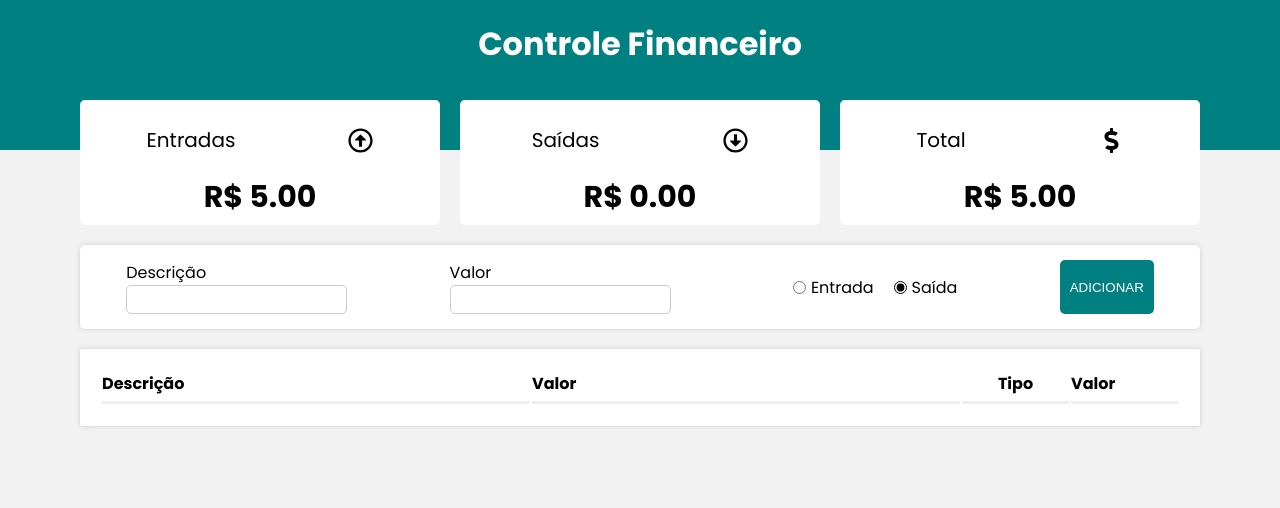
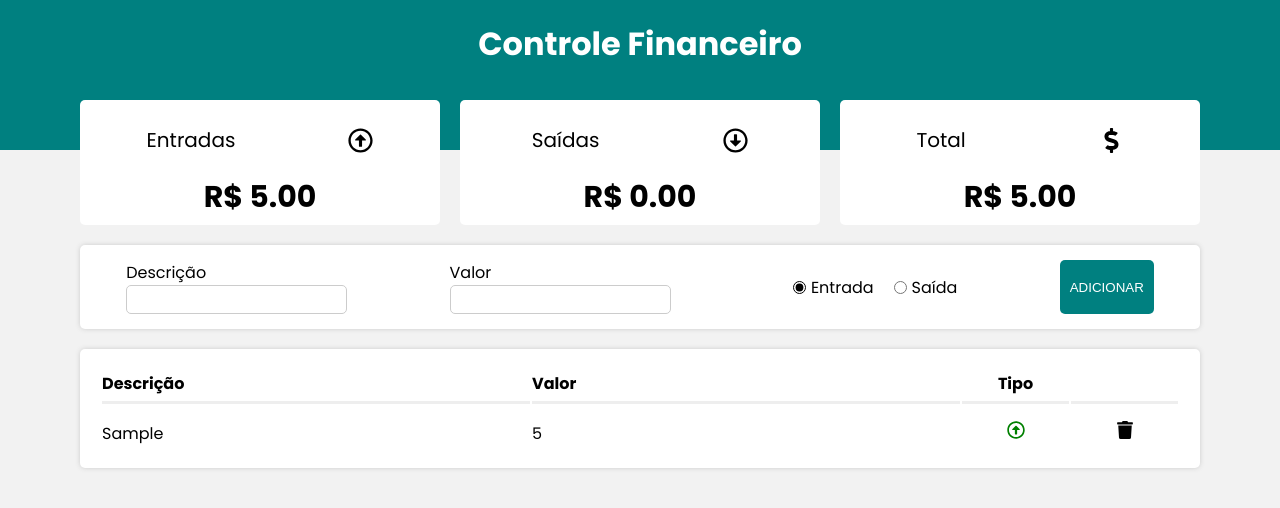
Before and after one commit to GabrielMarini12/controleFinanceiro, a React (Create React App) app: page / in a window 1280 px wide. Both pictures are taken after typing "Sample", "5" into the empty fields and a click on the button "ADICIONAR". Shown: the top 508 px of the page. Built offline with nearby package versions, Linux system fonts and the light colour scheme.

Commit message:
ajuste final no sistema de app de finanças.

```diff
--- a/src/components/Form/index.js
+++ b/src/components/Form/index.js
@@ -2,7 +2,7 @@ import React, { useState } from "react";
 import Grid from "../Grid";
 import * as C from "./styles";
 
-const Form = ({ handleAdd, transactionList, setTransactionList }) => {
+const Form = ({ handleAdd, transactionsList, setTransactionsList }) => {
   const [desc, setDesc] = useState("");
   const [amount, setAmount] = useState("");
   const [isExpense, setExpense] = useState(false);
@@ -38,7 +38,6 @@ const Form = ({ handleAdd, transactionList, setTransactionList }) => {
           <C.Label>Descrição</C.Label>
           <C.Input value={desc} onChange={(e) => setDesc(e.target.value)} />
         </C.InputContent>
-
         <C.InputContent>
           <C.Label>Valor</C.Label>
           <C.Input
@@ -47,7 +46,6 @@ const Form = ({ handleAdd, transactionList, setTransactionList }) => {
             onChange={(e) => setAmount(e.target.value)}
           />
         </C.InputContent>
-
         <C.RadioGroup>
           <C.Input
             type="radio"
@@ -60,16 +58,14 @@ const Form = ({ handleAdd, transactionList, setTransactionList }) => {
           <C.Input
             type="radio"
             id="rExpenses"
-            defaultChecked
             name="group1"
             onChange={() => setExpense(!isExpense)}
           />
           <C.Label htmlFor="rExpenses">Saída</C.Label>
         </C.RadioGroup>
-
         <C.Button onClick={handleSave}>ADICIONAR</C.Button>
       </C.Container>
-      <Grid itens={transactionList} setItens={setTransactionList} />
+      <Grid itens={transactionsList} setItens={setTransactionsList} />
     </>
   );
 };
--- a/src/components/Grid/index.js
+++ b/src/components/Grid/index.js
@@ -18,7 +18,7 @@ const Grid = ({ itens, setItens }) => {
           <C.Th width={10} alignCenter>
             Tipo
           </C.Th>
-          <C.Th width={10}>Valor</C.Th>
+          <C.Th width={10}></C.Th>
         </C.Tr>
       </C.Thead>
       <C.Tbody>
--- a/src/components/Grid/styles.js
+++ b/src/components/Grid/styles.js
@@ -5,6 +5,7 @@ export const Table = styled.table`
   background-color: #fff;
   padding: 20px;
   box-shadow: 0px 0px 5px #ccc;
+  border-radius: 5px;
   max-width: 1120px;
   margin: 20px auto;
 `;
@@ -16,6 +17,7 @@ export const Tbody = styled.tbody``;
 export const Tr = styled.tr``;
 
 export const Th = styled.th`
+  text-align: start;
   border-bottom: inset;
   padding-bottom: 5px;
   text-align: ${(props) => (props.alignCenter ? "center" : "start")};
--- a/src/components/GridItem/index.js
+++ b/src/components/GridItem/index.js
@@ -6,12 +6,12 @@ import {
   FaTrash,
 } from "react-icons/fa";
 
-const GridItem = ({ item, OnDelete }) => {
+const GridItem = ({ item, onDelete }) => {
   return (
     <C.Tr>
       <C.Td>{item.desc}</C.Td>
       <C.Td>{item.amount}</C.Td>
-      <C.Td alingnCenter>
+      <C.Td alignCenter>
         {item.expense ? (
           <FaRegArrowAltCircleDown color="red" />
         ) : (
@@ -19,7 +19,7 @@ const GridItem = ({ item, OnDelete }) => {
         )}
       </C.Td>
       <C.Td alignCenter>
-        <FaTrash onClick={() => OnDelete(item.id)} />
+        <FaTrash onClick={() => onDelete(item.id)} />
       </C.Td>
     </C.Tr>
   );
```
